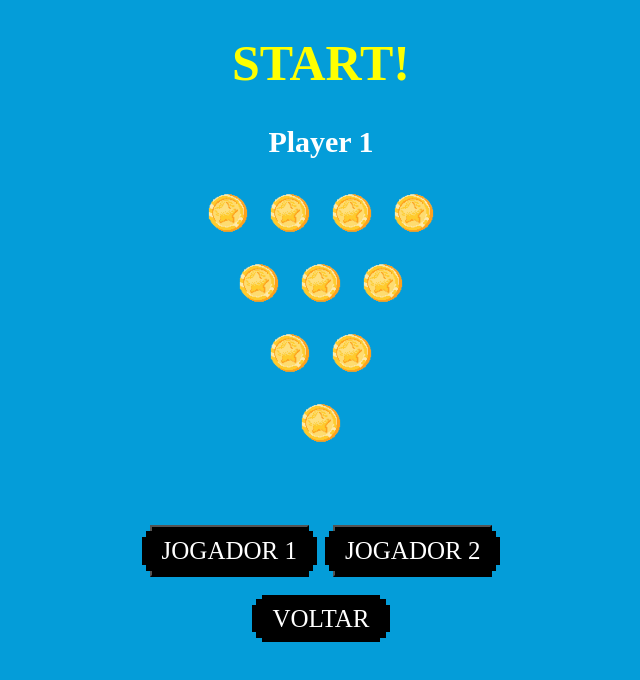
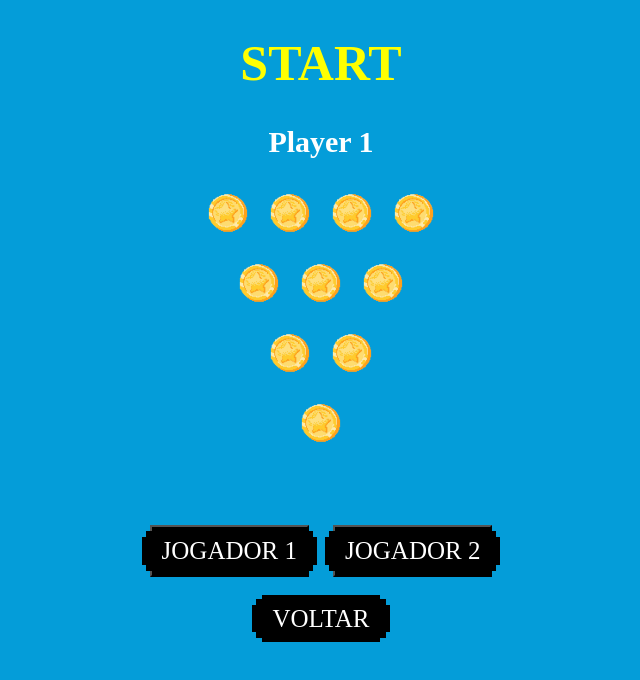
Before and after one commit to suelensalvino/jogoDoNim, a Svelte app: page / in a window 1280 px wide. Both pictures are taken after a click on the element "JOGAR". Shown: the top 680 px of the page, without its empty margins (319-959 px from the left). Built offline with nearby package versions, Linux system fonts and the light colour scheme; a web font is replaced by a local one.

Commit message:
Atualizando funções de jogada e ganhador do jogo

```diff
--- a/src/Jogar.svelte
+++ b/src/Jogar.svelte
@@ -1,169 +1,140 @@
-<svelte:head>
-	<link rel="stylesheet" href="/style/jogar.css">
-</svelte:head>
 <script>
-
 	import VoltarMenu from "./VoltarMenu.svelte";
 
+	let tabela = ["", "", "", ""];
+	let tabela1 = ["", "", ""];
+	let tabela2 = ["", ""];
+	let tabela3 = [""];
+	var jogador1 = "Player 1";
+	var jogador2 = "Player 2";
+	var contador = 0;
+	var ganhador = 0;
 
-	let tabela= ['','','',''];
-	let tabela1= ['','',''];
-	let tabela2= ['',''];
-	let tabela3= [''];
-	var jogador1='Player 1';
-	var jogador2='Player 2';
-	var contador=0;
+	var jogador = jogador1; //aqui onde pode trocar na tela o nome do player antes de começar o jogo
 
-	var jogador=jogador1//aqui onde pode trocar na tela o nome do player antes de começar o jogo
-
-	function botaojogador2(){
-		return jogador=jogador2
+	function botaojogador2() {
+		return (jogador = jogador2);
 	}
-	function botaojogador1(){
-		return jogador=jogador1
+	function botaojogador1() {
+		return (jogador = jogador1);
 	}
 
-
-	function parada(contador){
-		if (contador==10){//vencedor
-			 return 'Parabéns!!!Você ganhou!!'
-
-		}else if(contador==9){//ultima pessoa a jogar
-			if(jogador=jogador1){ jogador=jogador2; return'Talvez numa proxima vez...'}//mostra na caixa do textoessa msg com o jogador 2(o que foi o ultimo a clicar)
-			else if(jogador=jogador2){jogador=jogador1;return'Talvez numa próxima vez'}//mostra na caixa do textoessa msg com o jogador 1(o que foi o ultimo a clicar)
-
-		}else if(contador==0){
-			return 'START!'
-		}
-		else{//jogo em si
-			return 'Sua Vez.'
+	function jogada() {
+		if (jogador == jogador1 && contador == 3) {
+			contador = 0;
+			jogador = jogador2;
+		} else if (jogador == jogador2 && contador == 3) {
+			contador = 0;
+			jogador = jogador1;
+		} else {
+			return "	";
 		}
 	}
 
-	function remover(i){
-    tabela = tabela.slice(0,-1)
-		console.log(tabela);
-
-		t()
-		console.log(contador)
-  }
-
-	function t(tabela){
-		if(tabela=[]){
-			contador++
-
+	function parada(ganhador) {
+		if (ganhador == 0) {
+			return "START";
+		} else if (ganhador == 10 && jogador == jogador1) {
+			return "PARABÉNS! VOCÊ VENCEU";
+		} else if (ganhador == 10 && jogador == jogador2) {
+			return "PARABÉNS! VOCÊ VENCEU";
+		} else {
+			return "Que vença o melhor";
 		}
 	}
 
-	function remover1(i){
-    tabela1 = tabela1.slice(0,-1)
-		console.log(tabela1);
-		t1()
-		console.log(contador)
-
+	function remover(i) {
+		tabela = tabela.slice(0, -1);
+		contador++;
+		jogada();
+		parada();
+		ganhador++;
 	}
 
-	function t1(tabela1){
-		if(tabela1=[]){
-			contador++
-		}
+	function remover1(i) {
+		tabela1 = tabela1.slice(0, -1);
+		contador++;
+		jogada();
+		parada();
+		ganhador++;
 	}
 
-	function remover2(i){
-    tabela2 = tabela2.slice(0,-1)
-		console.log(tabela2);
-		t2()
-	console.log(contador)
-
-  }
-	function t2(tabela2){
-		if(tabela2=[]){
-			contador++
-		}
+	function remover2(i) {
+		tabela2 = tabela2.slice(0, -1);
+		contador++;
+		jogada();
+		parada();
+		ganhador++;
 	}
 
-	function remover3(i){
-    tabela3 = tabela3.slice(0,-1)
-		console.log(tabela3);
-	t3()
-		console.log(contador)
-
-  }
-	function t3(tabela3){
-		if (tabela3=[]){
-			contador ++
-		}
+	function remover3(i) {
+		tabela3 = tabela3.slice(0, -1);
+		contador++;
+		jogada();
+		parada();
+		ganhador++;
 	}
 
-
-
-
-
-let link= '/public/images/moeda.png'
+	let link = "/public/images/moeda.png";
 </script>
 
-
-
-
-
+<svelte:head>
+	<link rel="stylesheet" href="/style/jogar.css" />
+</svelte:head>
 
 <body>
-
-
-
 	<h1 class="start">
-		{parada(contador)}
+		{parada(ganhador)}
 	</h1>
 	<h1 class="player">
 		{jogador}
+		{jogada()}
 	</h1>
 
-
-
-
-
 	<table>
-
 		<tr>
-
 			<td on:click={() => remover(tabela)}>
-				{#each tabela as tabela,i}{tabela}<img src={link} alt='yes'>{/each}
+				{#each tabela as tabela, i}{tabela}<img
+						src={link}
+						alt="yes"
+					/>{/each}
 			</td>
 		</tr>
 
 		<tr>
-
 			<td on:click={() => remover1(tabela1)}>
-				{#each tabela1 as tabela1,i}{tabela1}<img src={link} alt='yes'>{/each}
+				{#each tabela1 as tabela1, i}{tabela1}<img
+						src={link}
+						alt="yes"
+					/>{/each}
 			</td>
 		</tr>
 
 		<tr>
-
 			<td on:click={() => remover2(tabela2)}>
-				{#each tabela2 as tabela2,i}{tabela2}<img src={link} alt='yes'>{/each}
+				{#each tabela2 as tabela2, i}{tabela2}<img
+						src={link}
+						alt="yes"
+					/>{/each}
 			</td>
 		</tr>
 
 		<tr>
-
 			<td on:click={() => remover3(tabela3)}>
-					{#each tabela3 as tabela3,i}{tabela3}<img src={link} alt='yes'>{/each}
+				{#each tabela3 as tabela3, i}{tabela3}<img
+						src={link}
+						alt="yes"
+					/>{/each}
 			</td>
 		</tr>
-
-
-
-
 	</table>
 
-<br/>
-<br/>
-<br/>
+	<br />
+	<br />
+	<br />
 	<button on:click={() => botaojogador1()}>Jogador 1</button>
 	<button on:click={() => botaojogador2()}>Jogador 2</button>
-<br>
-<br>
-<VoltarMenu/>
-
+	<br />
+	<br />
+	<VoltarMenu />
 </body>
```
Lines whose indentation alone changed are shown as unchanged.
